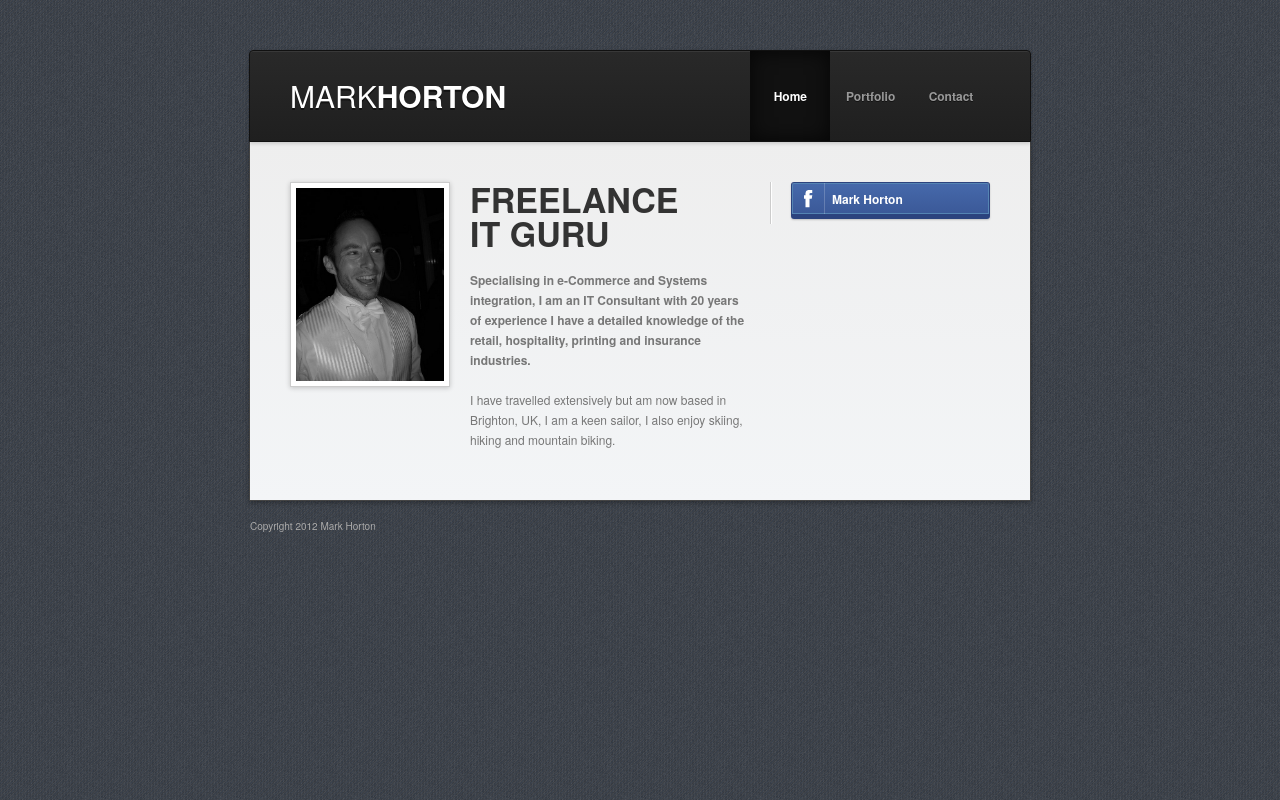
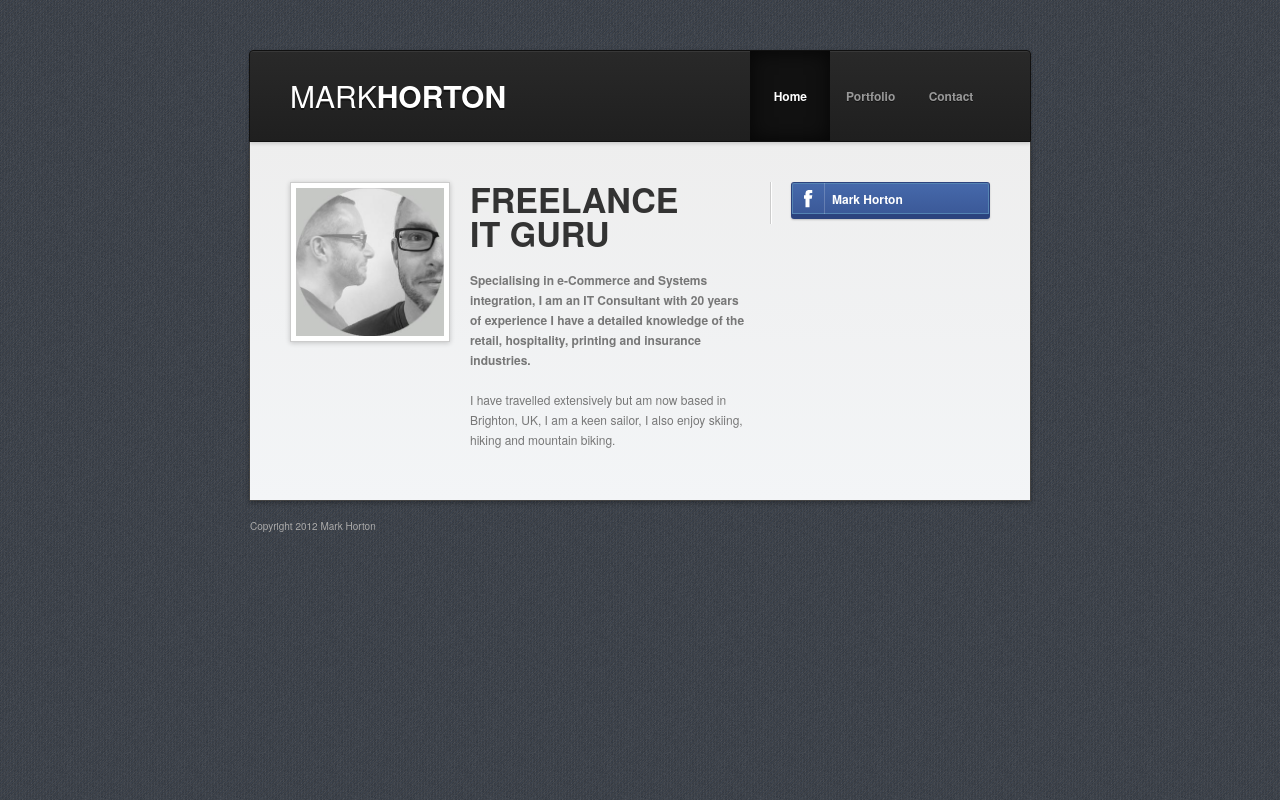
Before and after one commit to grumpyguvner/markhorton.me, a plain HTML site: page index.html in a window 1280 px wide. Drawn offline with nearby package versions, Linux system fonts and the light colour scheme.

Commit message:
Changed image of Mark

```diff
--- a/index.html
+++ b/index.html
@@ -40,7 +40,7 @@
         <div class="container">
             <div class="three columns">
                 <div class="frame">
-                    <img src="img/markhorton.jpg">
+                    <img src="img/grumpyguvner.jpg">
                 </div>
             </div>
 
```
Also changed, not shown: img/grumpyguvner.jpg (added).
